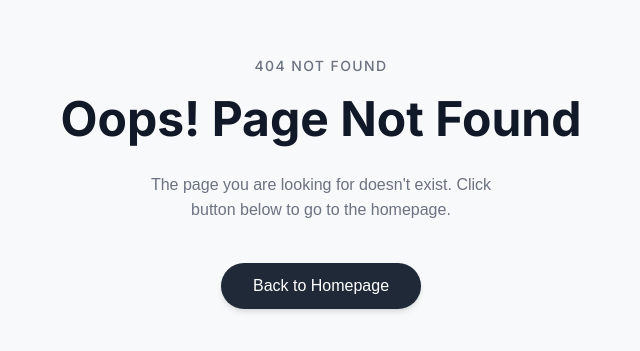
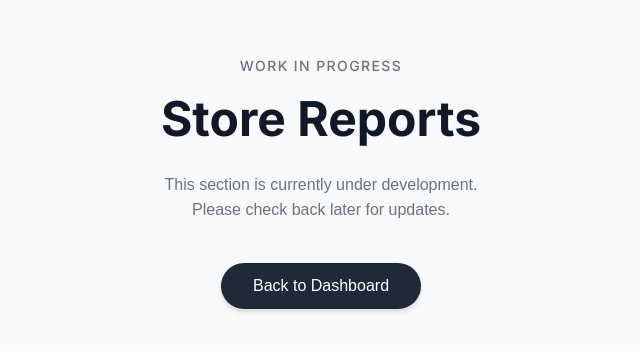
Before and after one commit to Avinish-Rana01/Vishal-Mega-Mart-Dashboard, a React (Vite) app: page /stores in a window 1280 px wide. Before the commit this address had no page. Shown: the part 217-568 px from the top of the page, without its empty margins (319-959 px from the left). Built offline with nearby package versions, Linux system fonts and the light colour scheme; sample sign-in values are in the browser's storage.

Commit message:
feat: add DevelopmentInProgressPage and route it to unimplemented sections

```diff
--- a/src/App.jsx
+++ b/src/App.jsx
@@ -6,6 +6,7 @@ import LiveStockReportPage from './pages/Report/LiveStockReportPage';
 import NotFoundPage from './pages/NotFound/NotFoundPage';
 import ProtectedRoute from './components/common/ProtectedRoute';
 import { AuthProvider } from './context/AuthContext';
+import DevelopmentInProgressPage from './pages/DevelopmentInProgress/DevelopmentInProgressPage';
 import './App.css';
 
 export default function App() {
@@ -34,6 +35,33 @@ export default function App() {
           />
 
           <Route
+            path="/stores"
+            element={
+              <ProtectedRoute>
+                <DevelopmentInProgressPage title="Store Reports" />
+              </ProtectedRoute>
+            }
+          />
+
+          <Route
+            path="/tags"
+            element={
+              <ProtectedRoute>
+                <DevelopmentInProgressPage title="Tag Management" />
+              </ProtectedRoute>
+            }
+          />
+
+          <Route
+            path="/settings"
+            element={
+              <ProtectedRoute>
+                <DevelopmentInProgressPage title="Settings" />
+              </ProtectedRoute>
+            }
+          />
+
+          <Route
             path="/"
             element={<Navigate to="/dashboard" replace />}
           />
--- /dev/null
+++ b/src/pages/DevelopmentInProgress/DevelopmentInProgressPage.css
@@ -0,0 +1,104 @@
+.dev-in-progress-container {
+  display: flex;
+  flex-direction: column;
+  align-items: center;
+  justify-content: center;
+  min-height: 100vh;
+  background-color: #f8f9fa;
+  position: relative;
+  overflow: hidden;
+  font-family: 'Inter', 'Roboto', sans-serif;
+  text-align: center;
+  padding: 0 20px;
+}
+
+.dev-in-progress-bg-text {
+  position: absolute;
+  bottom: -50px;
+  left: 50%;
+  transform: translateX(-50%);
+  font-size: 18vw;
+  font-weight: 800;
+  color: rgba(0, 0, 0, 0.02);
+  white-space: nowrap;
+  pointer-events: none;
+  user-select: none;
+  z-index: 1;
+  letter-spacing: 0.2em;
+}
+
+.dev-in-progress-content {
+  z-index: 2;
+  max-width: 600px;
+  animation: fadeIn 0.8s ease-out;
+}
+
+.dev-in-progress-eyebrow {
+  font-size: 14px;
+  color: #6b7280;
+  text-transform: uppercase;
+  letter-spacing: 0.1em;
+  font-weight: 500;
+  margin-bottom: 16px;
+}
+
+.dev-in-progress-title {
+  font-size: 48px;
+  font-weight: 700;
+  color: #111827;
+  margin-bottom: 24px;
+  line-height: 1.2;
+}
+
+.dev-in-progress-desc {
+  font-size: 16px;
+  color: #6b7280;
+  margin-bottom: 40px;
+  line-height: 1.6;
+}
+
+.dev-in-progress-btn {
+  display: inline-block;
+  background-color: #1f2937;
+  color: #ffffff;
+  padding: 14px 32px;
+  border-radius: 9999px; /* pill shape */
+  font-size: 16px;
+  font-weight: 500;
+  text-decoration: none;
+  transition: all 0.2s ease;
+  border: none;
+  cursor: pointer;
+  box-shadow: 0 4px 6px -1px rgba(0, 0, 0, 0.1), 0 2px 4px -1px rgba(0, 0, 0, 0.06);
+}
+
+.dev-in-progress-btn:hover {
+  background-color: #111827;
+  transform: translateY(-2px);
+  box-shadow: 0 10px 15px -3px rgba(0, 0, 0, 0.1), 0 4px 6px -2px rgba(0, 0, 0, 0.05);
+}
+
+.dev-in-progress-btn:active {
+  transform: translateY(0);
+}
+
+@keyframes fadeIn {
+  from {
+    opacity: 0;
+    transform: translateY(20px);
+  }
+  to {
+    opacity: 1;
+    transform: translateY(0);
+  }
+}
+
+@media (max-width: 640px) {
+  .dev-in-progress-title {
+    font-size: 36px;
+  }
+  .dev-in-progress-bg-text {
+    font-size: 30vw;
+    bottom: -30px;
+  }
+}
--- /dev/null
+++ b/src/pages/DevelopmentInProgress/DevelopmentInProgressPage.jsx
@@ -0,0 +1,32 @@
+import React from 'react';
+import { useNavigate } from 'react-router-dom';
+import './DevelopmentInProgressPage.css';
+
+export default function DevelopmentInProgressPage({ title = "Development in Progress" }) {
+  const navigate = useNavigate();
+
+  return (
+    <div className="dev-in-progress-container">
+      {/* Background massive text */}
+      <div className="dev-in-progress-bg-text">
+        WIP WIP WIP
+      </div>
+
+      {/* Main content */}
+      <div className="dev-in-progress-content">
+        <div className="dev-in-progress-eyebrow">Work in Progress</div>
+        <h1 className="dev-in-progress-title">{title}</h1>
+        <p className="dev-in-progress-desc">
+          This section is currently under development. <br />
+          Please check back later for updates.
+        </p>
+        <button
+          className="dev-in-progress-btn"
+          onClick={() => navigate('/dashboard')}
+        >
+          Back to Dashboard
+        </button>
+      </div>
+    </div>
+  );
+}
```
